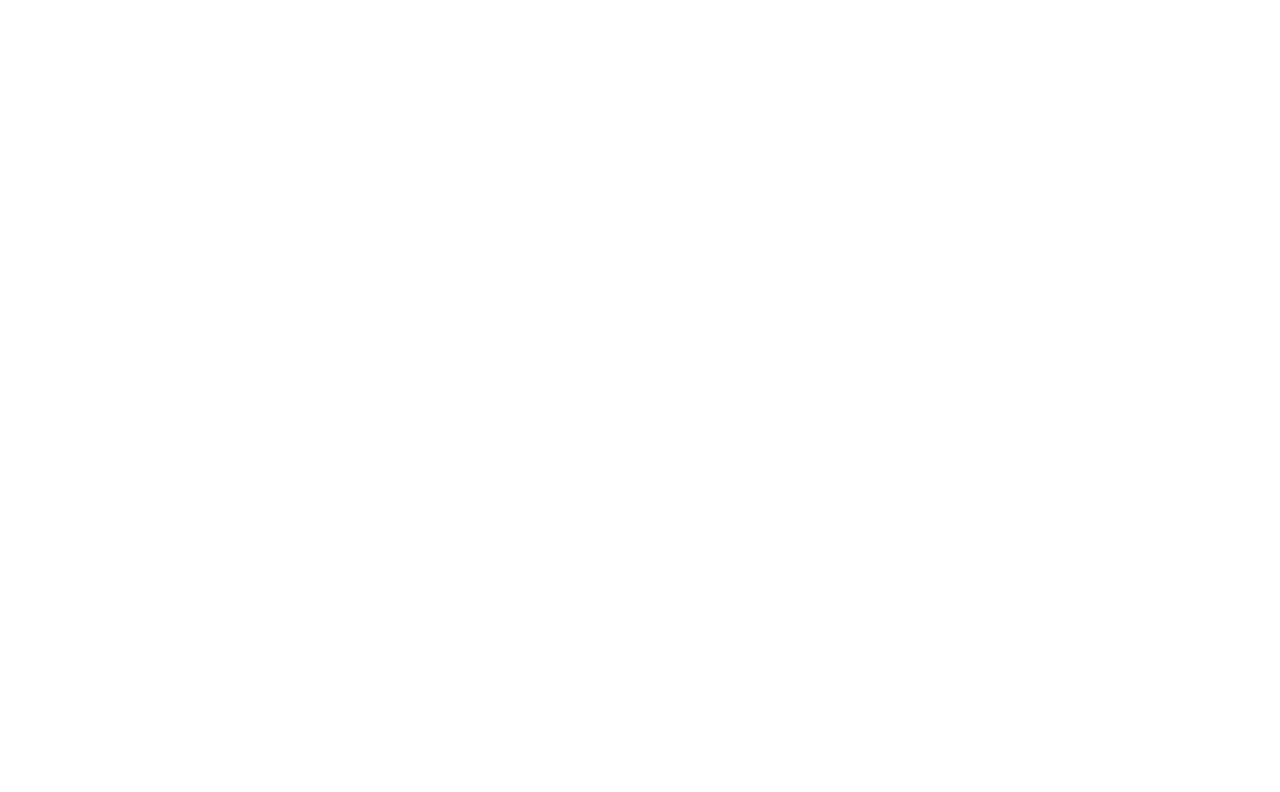
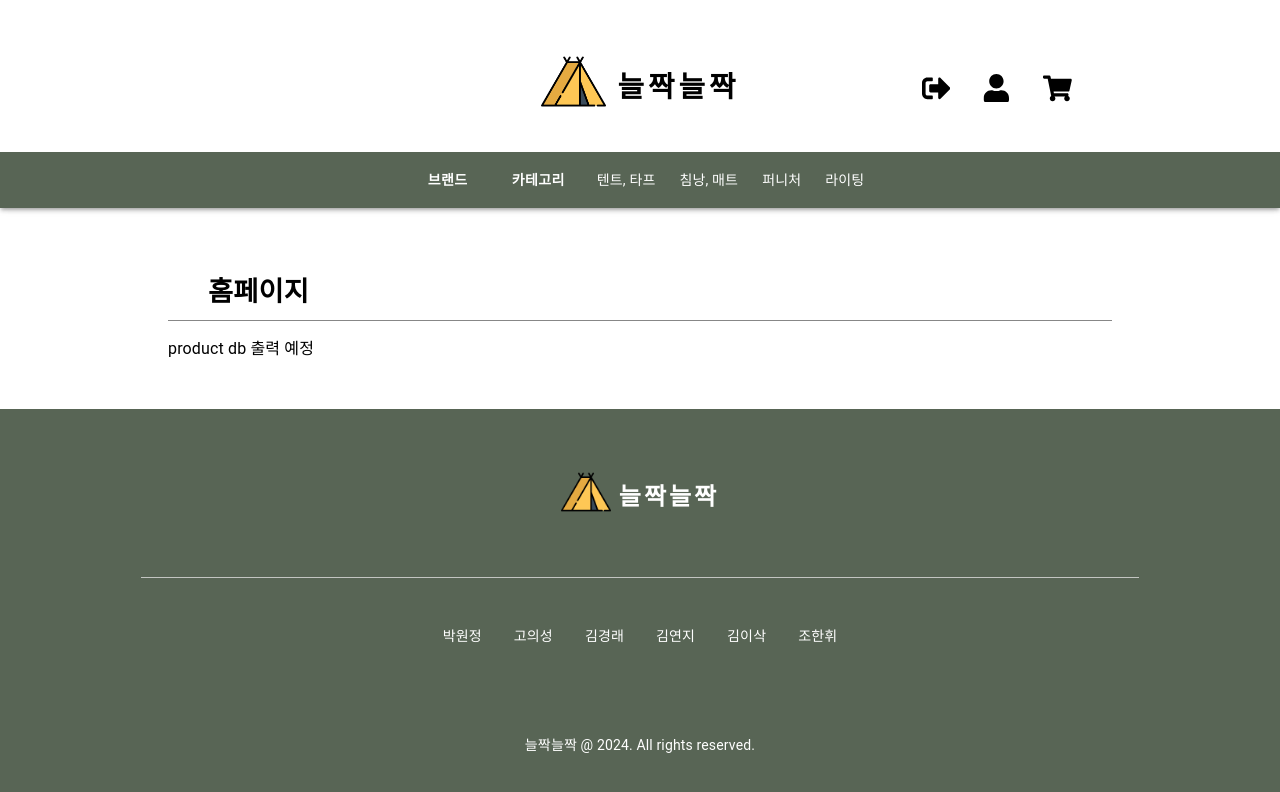
Before and after one commit to FatalNewbie/slowslow-fe, a React (Create React App) app: page /product in a window 1280 px wide. Before the commit this address had no page. Shown: the top 792 px of the page. Built offline with nearby package versions, Linux system fonts and the light colour scheme.

Commit message:
product test

```diff
--- a/package.json
+++ b/package.json
@@ -16,7 +16,7 @@
     "react-icons": "^5.2.1",
     "react-router-dom": "^6.23.1",
     "react-scripts": "5.0.1",
-    "web-vitals": "^2.1.4"
+    "web-vitals": "^2.1.4",
   },
   "scripts": {
     "start": "react-scripts start",
@@ -24,6 +24,7 @@
     "test": "react-scripts test",
     "eject": "react-scripts eject"
   },
+  "proxy": "http://localhost:8080",
   "eslintConfig": {
     "extends": [
       "react-app",
--- a/src/App.js
+++ b/src/App.js
@@ -3,7 +3,10 @@
 import { BrowserRouter as Router, Route, Routes } from 'react-router-dom';
 import Home from './pages/home/Home';
 import MainLayout from './layouts/MainLayout';
+import ProductDetail from './pages/product/ProductDetail';
+import CreateProduct from './pages/product/CreateProduct';
 import './index.css'; // CSS 파일 임포트
+
 
 const theme = createTheme({
   components: {
@@ -25,6 +28,12 @@
           <Route path="/" element={<MainLayout />}>
             <Route index element={<Home />} />
           </Route>
+          <Route path="/product" element={<MainLayout />}>
+                      <Route index element={<ProductDetail />} />
+          </Route>
+          <Route path="/product/create" element={<MainLayout />}>
+                                <Route index element={<CreateProduct />} />
+                    </Route>
         </Routes>
       </Router>
     </ThemeProvider>
--- /dev/null
+++ b/src/pages/product/CreateProduct.jsx
@@ -0,0 +1,18 @@
+import React, { useState, useEffect }  from 'react';
+import { Box, Typography, Divider } from '@mui/material';
+
+const ProductDetail = () => {
+    const [product, setProduct] = useState(null);
+  return (
+    <Box px={5} py={2}>
+      <Typography sx={{ fontWeight: 'bold', fontSize: '1.7rem' }} mb={1} ml={5}>
+        Product 추가
+      </Typography>
+      <Divider sx={{ backgroundColor: 'rgba(128, 128, 128, 0.8)', width: '100%', mb: 2 }} />
+      <Typography>데이터 추가</Typography>
+    </Box>
+
+  );
+};
+
+export default ProductDetail;
--- /dev/null
+++ b/src/pages/product/ProductDetail.jsx
@@ -0,0 +1,16 @@
+import React from 'react';
+import { Box, Typography, Divider } from '@mui/material';
+
+const ProductDetail = () => {
+  return (
+    <Box px={5} py={2}>
+      <Typography sx={{ fontWeight: 'bold', fontSize: '1.7rem' }} mb={1} ml={5}>
+        홈페이지
+      </Typography>
+      <Divider sx={{ backgroundColor: 'rgba(128, 128, 128, 0.8)', width: '100%', mb: 2 }} />
+      <Typography>product db 출력 예정</Typography>
+    </Box>
+  );
+};
+
+export default ProductDetail;
```
Also changed, not shown: src/pages/product/EditProduct.jsx (added, +18 -0 lines), 1 other file (tests, documents, lock files or other folders).
